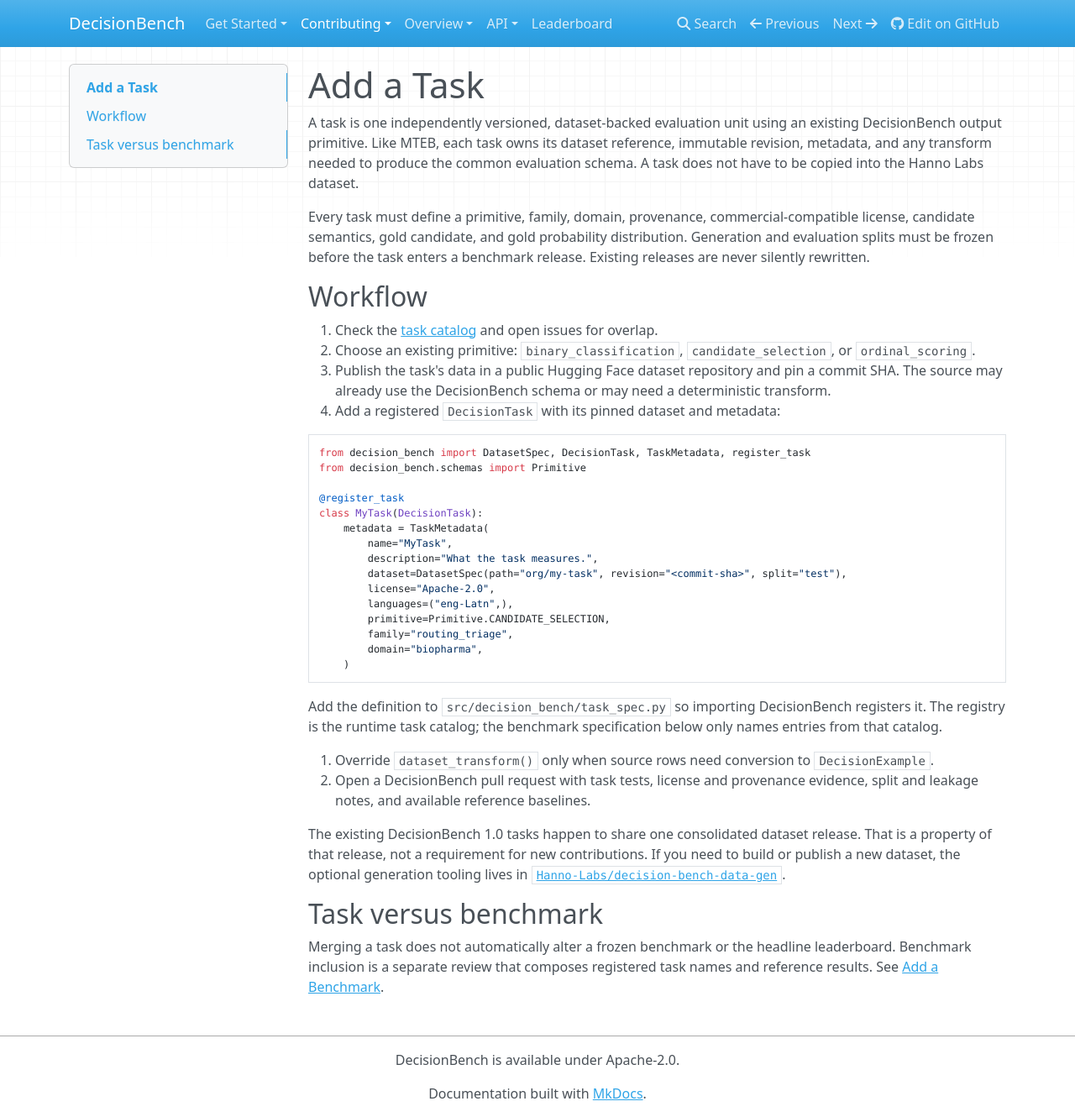
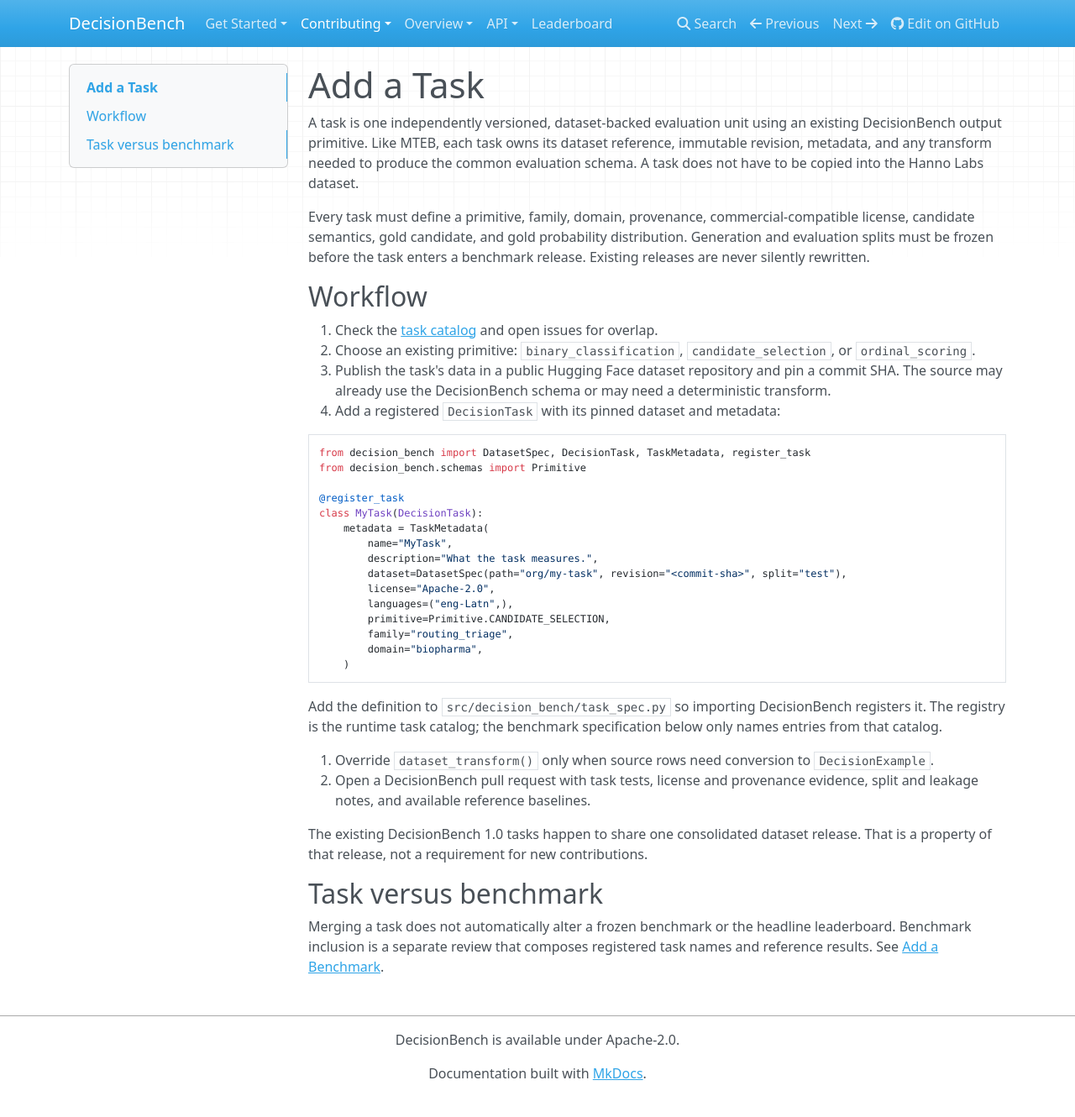
Before and after one commit to Hanno-Labs/decision-bench, an MkDocs documentation site: the page built from docs/contributing/adding_a_task.md, in a window 1280 px wide and 1330 px high. Shown: the whole window at 84% size. Built offline with MkDocs 1.6.1, drawn with Linux system fonts in a browser that asks for light colours; nearby versions of some CDN libraries.

Commit message:
Remove data-generation repository references

```diff
--- a/docs/contributing/adding_a_task.md
+++ b/docs/contributing/adding_a_task.md
@@ -46,9 +46,7 @@
    leakage notes, and available reference baselines.
 
 The existing DecisionBench 1.0 tasks happen to share one consolidated dataset release. That is a
-property of that release, not a requirement for new contributions. If you need to build or publish a
-new dataset, the optional generation tooling lives in
-[`Hanno-Labs/decision-bench-data-gen`](https://github.com/Hanno-Labs/decision-bench-data-gen).
+property of that release, not a requirement for new contributions.
 
 ## Task versus benchmark
 
```
Also changed, not shown: CONTRIBUTING.md (+1 -3 lines).
